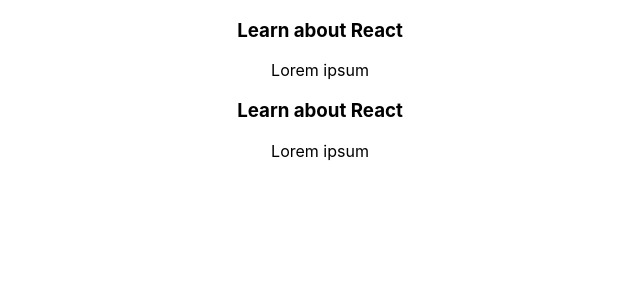
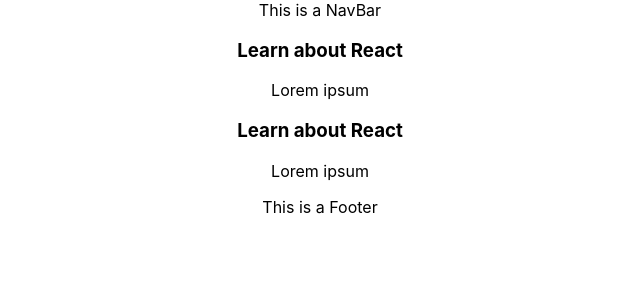
Before and after one commit to jamnjeri/to-do-list, a React (Create React App) app: page / in a window 1280 px wide. Shown: the top 300 px of the page, without its empty margins (320-960 px from the left). Built offline with nearby package versions, Linux system fonts and the light colour scheme.

Commit message:
Imported the navbar and the footer to the app.js file

```diff
--- a/src/App.js
+++ b/src/App.js
@@ -1,11 +1,15 @@
 import logo from './logo.svg';
 import './App.css';
 import Home from './views/Home';
+import NavBar from './components/NavBar';
+import Footer from './components/Footer';
 
 function App() {
   return (
     <div className="App">
-      <Home/>
+      <NavBar />
+      <Home />
+      <Footer />
     </div>
   );
 }
```
